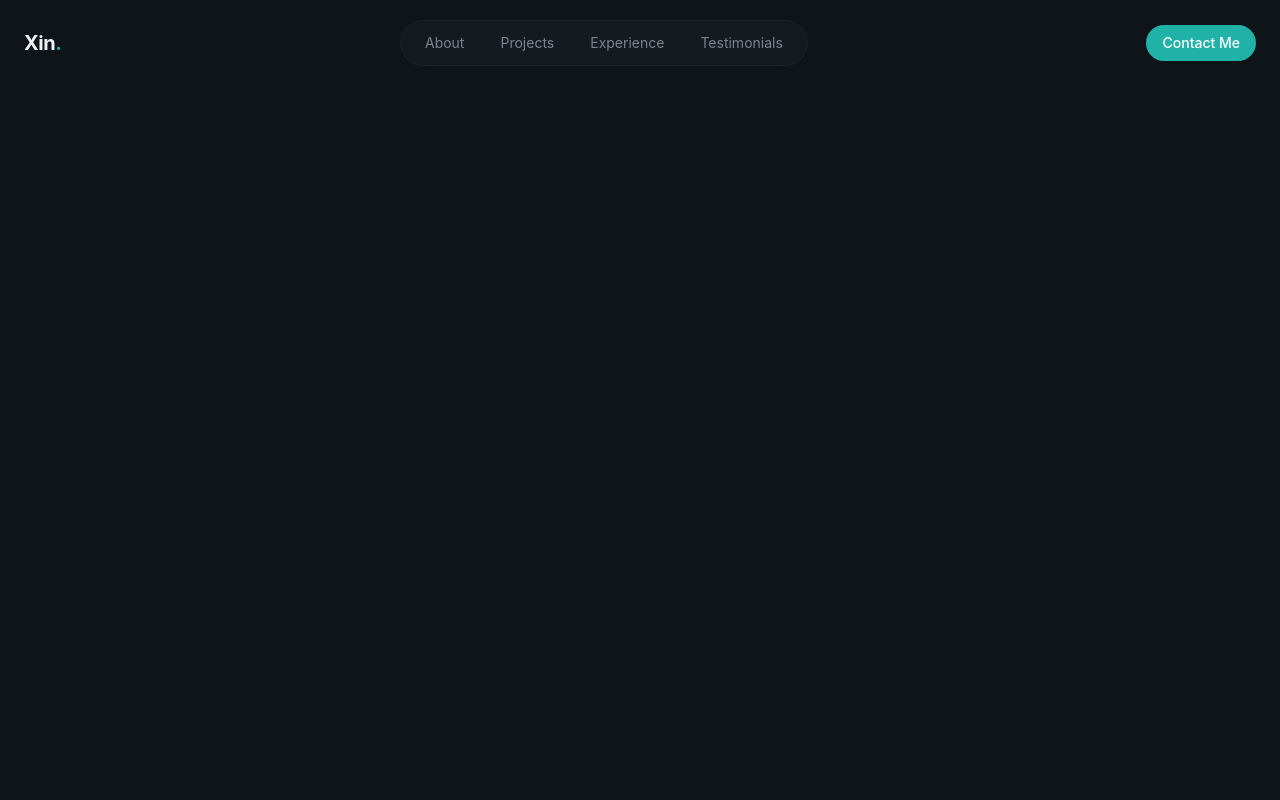
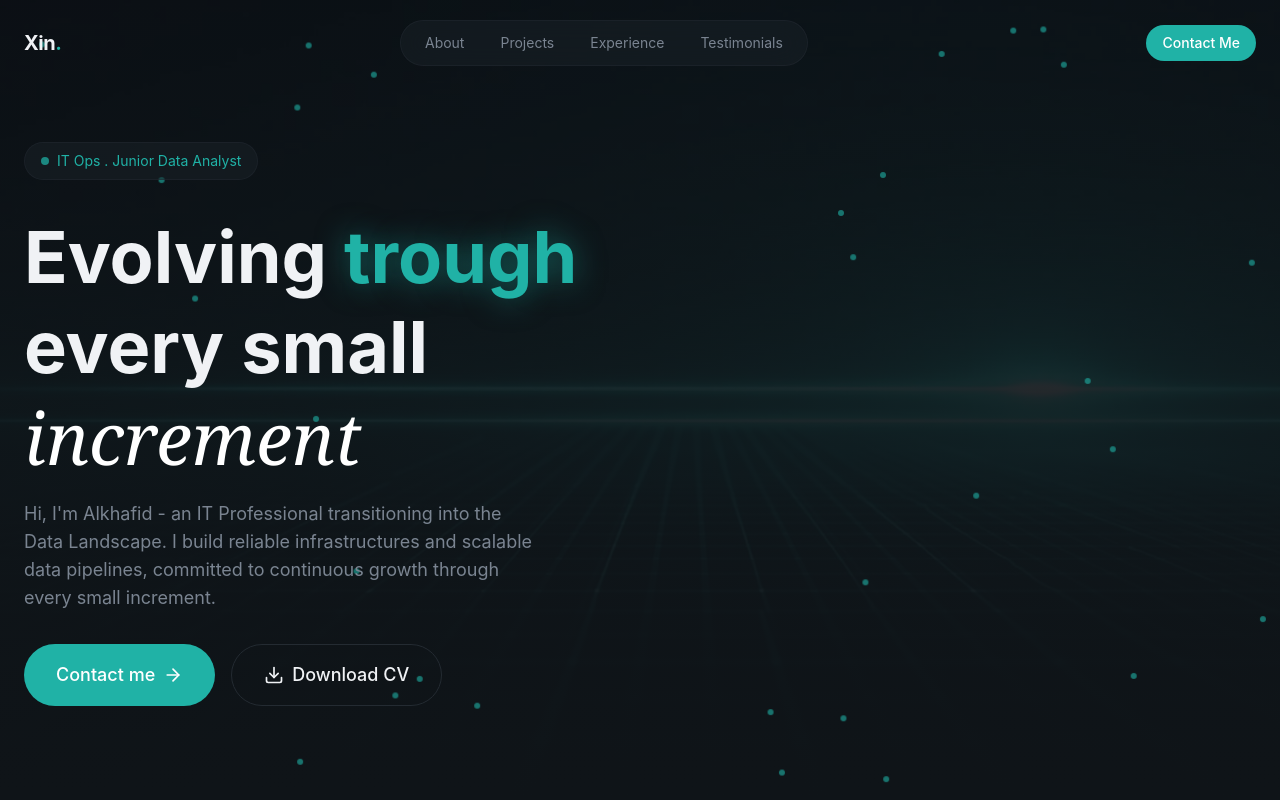
Before and after one commit to Yayas-al/DEV-PERSONAL-PORTOFOLIO, a React (Vite) app: page / in a window 1280 px wide. Built offline with nearby package versions, Linux system fonts and the light colour scheme.

Commit message:
Add: Hero Section half

```diff
--- /dev/null
+++ b/src/components/AnimatedBorderButton.jsx
@@ -0,0 +1,39 @@
+import { Download } from "lucide-react";
+
+export const AnimatedBorderButton = () => {
+  return (
+    <button
+      className="relative bg-transparent border border-border
+        text-foreground hover:border-primary/50 transition-all
+        duration-1000 focus:outline-none focus-visible:ring-2
+        focus-visible:ring-primary focus-visible:ring-offset-2
+        disabled:opacity-50 disabled:cursor-not-allowed group
+        px-8 py-4 text-lg font-medium rounded-full overflow-visible
+        animated-border"
+    >
+      {/* Animated SVG Border */}
+      <svg
+        className="absolute left-0 top-0 w-full h-full pointer-events-none download-cv-border"
+        viewBox="0 0 200 60"
+        preserveAspectRatio="none"
+        style={{ overflow: "visible" }}
+      >
+        <path
+          d="M 30,1 A 29,29 0 0 0 1,30 L 1,30 A 29,29 0 0 0 30,59 L 170,59 A 29,29 0 0 0 199,30 L 199,30 A 29,29 0 0 0 170,1 Z"
+          fill="none"
+          stroke="var(--color-primary)"
+          strokeWidth="2"
+          strokeDasharray="400 550"
+          strokeDashoffset="400"
+          strokeLinecap="round"
+          strokeLinejoin="round"
+          className="animated-border-path"
+        />
+      </svg>
+      <span className="relative z-10 flex items-center justify-center gap-2">
+        <Download className="w-5 h-5"/>
+        Download CV
+      </span>
+    </button>
+  );
+};
--- a/src/index.css
+++ b/src/index.css
@@ -27,6 +27,11 @@
   html {
     scroll-behavior: smooth;
   }
+
+  button {
+    cursor: pointer;
+  }
+
   body {
     background-color: var(--color-background);
     color: var(--color-foreground);
@@ -51,6 +56,17 @@
     backdrop-filter: blur(24px);
     border: 1px solid color-mix(in srgb, var(--color-border) 60%, transparent);
   }
+
+  .glow-text {
+    text-shadow: 0 0 30px
+      color-mix(in srgb, var(--color-primary) 50%, transparent);
+  }
+
+  .glow-border {
+    box-shadow: 0 0 20px
+        color-mix(in srgb, var(--color-primary) 20%, transparent),
+      inset 0 0 20px color-mix(in srgb, var(--color-primary) 5%, transparent);
+  }
 }
 
 @layer utilities{
@@ -67,7 +83,83 @@
     }
   }
 
+  @keyframes slow-drift {
+    0%,
+    100% {
+      transform: translate(0, 0);
+    }
+    25% {
+      transform: translate(20px, -30px);
+    }
+    50% {
+      transform: translate(-15px, -20px);
+    }
+    75% {
+      transform: translate(30px, 10px);
+    }
+  }
+
   .animate-fade-in{
     animation: fade-in 0.8s ease-out both;
   }
+  .animate-float {
+    animation: float 4s ease-in-out infinite;
+  }
+
+  .animate-marquee {
+    animation: marquee 30s linear infinite;
+  }
+
+  .animation-delay-100 {
+    animation-delay: 100ms;
+  }
+
+  .animation-delay-200 {
+    animation-delay: 200ms;
+  }
+
+  .animation-delay-300 {
+    animation-delay: 300ms;
+  }
+
+  .animation-delay-400 {
+    animation-delay: 400ms;
+  }
+
+  .animation-delay-500 {
+    animation-delay: 500ms;
+  }
+
+  .animation-delay-600 {
+    animation-delay: 600ms;
+  }
+
+  .animation-delay-800 {
+    animation-delay: 800ms;
+  }
+
+  @keyframes animated-border {
+    0% {
+      stroke-dashoffset: 400;
+    }
+    100% {
+      stroke-dashoffset: -550;
+    }
+  }
+
+  .group:hover .animated-border-path {
+    animation: animated-border 1.5s linear infinite;
+  }
+
+  .animated-border:hover {
+    background-color: color-mix(in srgb, #26c4b8 15%, transparent);
+    backdrop-filter: blur(16px);
+    box-shadow: 0 0 20px color-mix(in srgb, #26c4b8 20%, transparent);
+  }
+
+  .timeline-glow {
+    box-shadow: 0 0 40px
+        color-mix(in srgb, var(--color-primary) 35%, transparent),
+      0 0 80px color-mix(in srgb, var(--color-primary) 25%, transparent);
+  }
 }
--- a/src/layout/Navbar.jsx
+++ b/src/layout/Navbar.jsx
@@ -13,7 +13,8 @@
 
 export const Navbar = () =>{
     const [isMobileMenuOpen, setIsMobileMenuOpen ] = useState(false)
-    return (<header className="fixed top-0 left-0 right-0 bg-transparent py-5">
+    return (
+    <header className="fixed top-0 left-0 right-0 bg-transparent py-5 z-50">
         <nav className=" container mx-auto px-6 flex items-center justify-between">
             <a href="#" className=" text-xl font-bold tracking-tight hover:text-primary">
                 Xin<span className="text-primary">.</span>
--- a/src/sections/Hero.jsx
+++ b/src/sections/Hero.jsx
@@ -1,3 +1,78 @@
+import {Button} from '@/components/Button';
+import { ArrowRight } from 'lucide-react';
+import { AnimatedBorderButton } from '../components/AnimatedBorderButton';
+
+
+
 export const Hero = () =>{
-    return <section></section>;
+    return <section className="relative min-h-screen flex items-center overflow-hidden">
+        {/* bg */}
+        <div className="absolute inset-0">
+            <img src="/hero-bg.jpg"
+            alt="Hero image"
+            className="w-full h-full object-cover opacity-40"/>
+            <div className="absolute inset-0 bg-gradient-to-b from-background/20 via-background/80 to-background"/>
+        </div>
+
+        {/* green dots */}
+        <div className="absolute inset-0 overflow-hidden pointer-events-none">
+            {[...Array(30)].map((_,i) => (
+                <div className="absolute w-1.5 h-1.5 rounded-full opacity-60"
+                style={{
+                    backgroundColor:"#20B2A6",
+                    left: `${Math.random()*100}%`,
+                    top: `${Math.random()*100}%`,
+                    animation:`slow-drift ${
+                        15+ Math.random() *20}s
+                        ease-in-out infinite`,
+                    animationDelay:`${Math.random()*5}s`
+                }}/>
+            ))}
+
+        </div>
+
+        {/* content */}
+        <div className="container mx-auto px-6 pt-32 pb-20 relative z-10">
+            <div className="grid lg:grid-cols-2 gap-12 items -center">
+                {/* left column - text content */}
+                <div className="space-y-8">
+                    <div className="animate-fade-in">
+                        <span className="inline-flex items-center gap-2 px-4 py-2 rounded-full glass text-sm text-primary">
+                        <span className="w-2 h-2 bg-primary rounded-full animate-pulse"/>
+                            IT Ops . Junior Data Analyst
+                        </span>
+                    </div>
+
+                    {/* Headline */}
+                    <div className="space-y-4">
+                        <h1 className=" text-5xl md:text-6xl lg:text-7xl font-bold leading-tight animate-fade-in animation-delay-100">
+                            Evolving <span className="text-primary glow-text">trough</span>
+                            <br/>
+                            every small
+                            <br/>
+                            <span className="font-serif italic font-normal text-white">
+                                increment
+                            </span>
+                        </h1>
+                        <p className="text-lg text-muted-foreground max-w-lg animate-fade-in animation-delay-800">
+                            Hi, I'm Alkhafid - an IT Professional transitioning into the Data Landscape.
+                            I build reliable infrastructures and scalable data pipelines,
+                            committed to continuous growth through every small increment.
+                        </p>
+                    </div>
+
+                    {/* cta */}
+
+                    <div className='flex flex-wrap gap-4 animate-fade-in animation-delay-300'>
+                        <Button size="lg">
+                            Contact me <ArrowRight className='w-5 h-5'/>
+                        </Button>
+                        <AnimatedBorderButton/>
+                    </div>
+
+                </div>
+                {/* right column - profile image */}
+            </div>
+        </div>
+    </section>;
 }
```
Also changed, not shown: public/hero-bg.jpg (added), public/profile.webp (added), src/components/bt.jsx (deleted), src/components/card.jsx (deleted).
